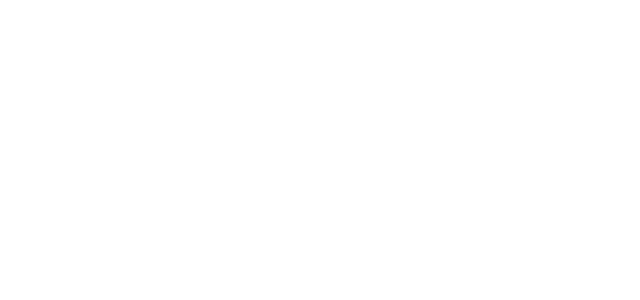
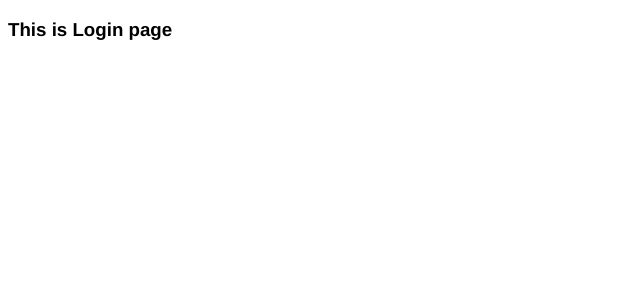
Before and after one commit to Najim473/restaurant-management-app, a Vue app: page /login in a window 1280 px wide. Before the commit this address had no page. Shown: the top 300 px of the page, without its empty margins (0-640 px from the left). Built offline with nearby package versions, Linux system fonts and the light colour scheme.

Commit message:
created login page

```diff
--- /dev/null
+++ b/src/components/Login.vue
@@ -0,0 +1,9 @@
+<template>
+  <h3>This is Login page</h3>
+</template>
+<script>
+export default {
+  /* eslint-disable */
+  name: "Login",
+};
+</script>
--- a/src/routers.js
+++ b/src/routers.js
@@ -1,5 +1,6 @@
 import Home from './components/Home.vue'
 import SignUp from "./components/SignUp.vue";
+import Login from './components/Login.vue'
 import { createRouter, createWebHistory } from "vue-router";
 const routes = [
     {
@@ -12,6 +13,11 @@ const routes = [
         component: SignUp,
         path: "/sign-up",
     },
+    {
+        name: "Login",
+        component: Login,
+        path: '/login'
+    }
 ];
 const router = createRouter({
     history: createWebHistory(),
```
